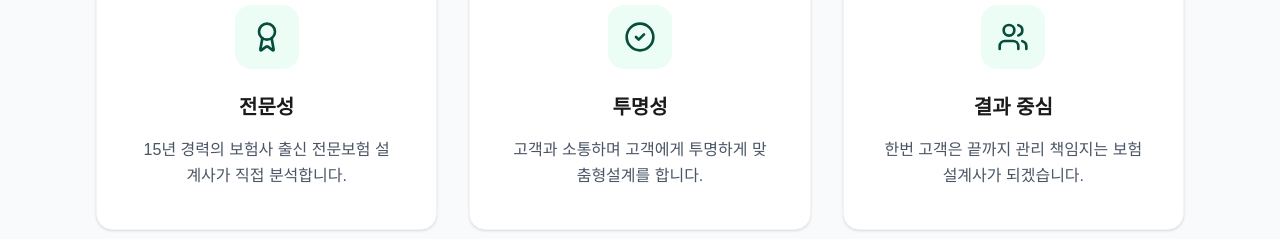
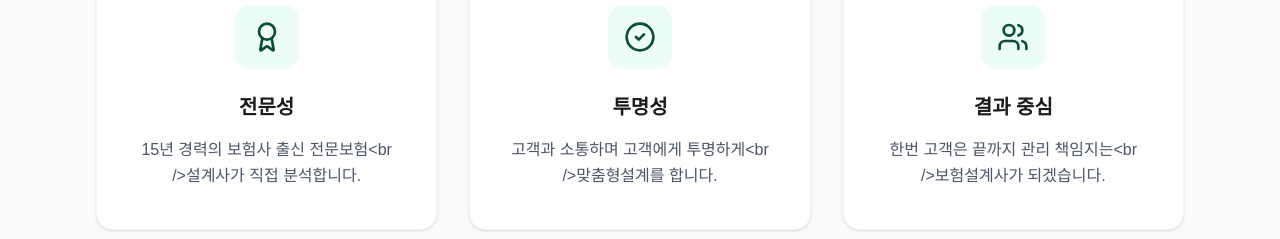
Before and after one commit to boheampago-hub/-, a React (Vite) app: page / in a window 1280 px wide. Shown: the part 1060-1299 px from the top of the page. Built offline with nearby package versions, Linux system fonts and the light colour scheme.

Commit message:
Update Home.tsx

```diff
--- a/src/pages/Home.tsx
+++ b/src/pages/Home.tsx
@@ -109,9 +109,9 @@ const Home: React.FC = () => {
           </div>
           <div className="grid grid-cols-1 md:grid-cols-3 gap-8">
             {[
-              { title: '전문성', desc: '15년 경력의 보험사 출신 전문보험 설계사가 직접 분석합니다.', icon: <Award className="w-8 h-8" /> },
-              { title: '투명성', desc: '고객과 소통하며 고객에게 투명하게  맞춤형설계를 합니다.', icon: <CheckCircle2 className="w-8 h-8" /> },
-              { title: '결과 중심', desc: '한번 고객은 끝까지 관리 책임지는  보험설계사가 되겠습니다.', icon: <Users className="w-8 h-8" /> },
+              { title: '전문성', desc: '15년 경력의 보험사 출신 전문보험<br />설계사가 직접 분석합니다.', icon: <Award className="w-8 h-8" /> },
+              { title: '투명성', desc: '고객과 소통하며 고객에게 투명하게<br />맞춤형설계를 합니다.', icon: <CheckCircle2 className="w-8 h-8" /> },
+              { title: '결과 중심', desc: '한번 고객은 끝까지 관리 책임지는<br />보험설계사가 되겠습니다.', icon: <Users className="w-8 h-8" /> },
             ].map((item, i) => (
               <div key={i} className="lux-card p-10 text-center">
                 <div className="w-16 h-16 rounded-2xl bg-emerald-50 text-[var(--point-color)] flex items-center justify-center mx-auto mb-6">
```
